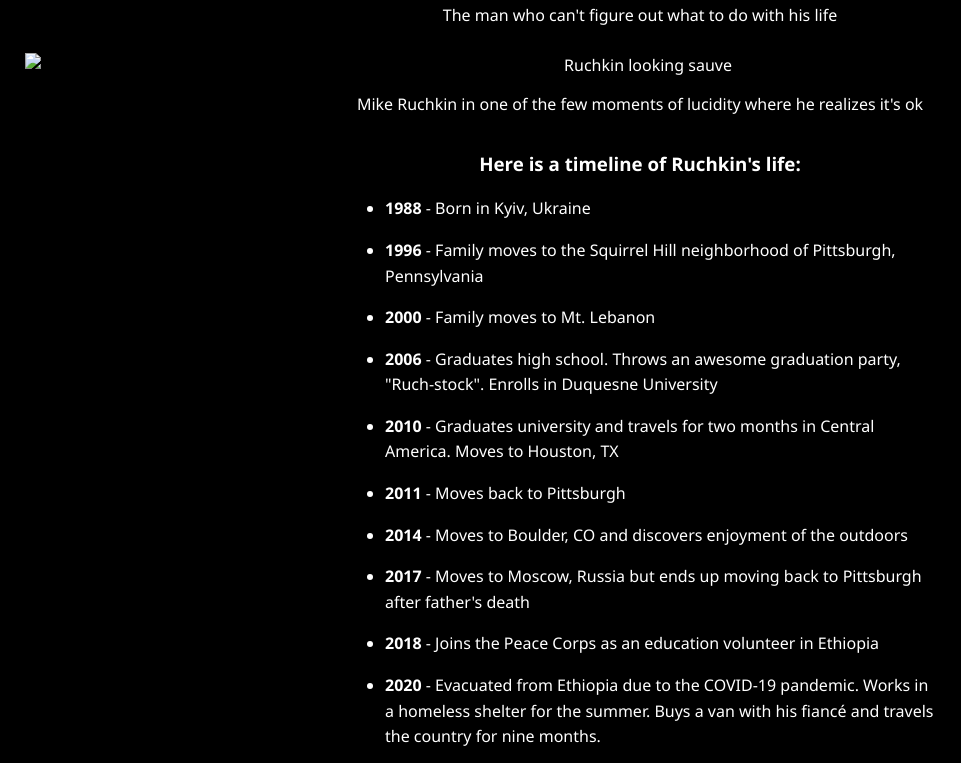
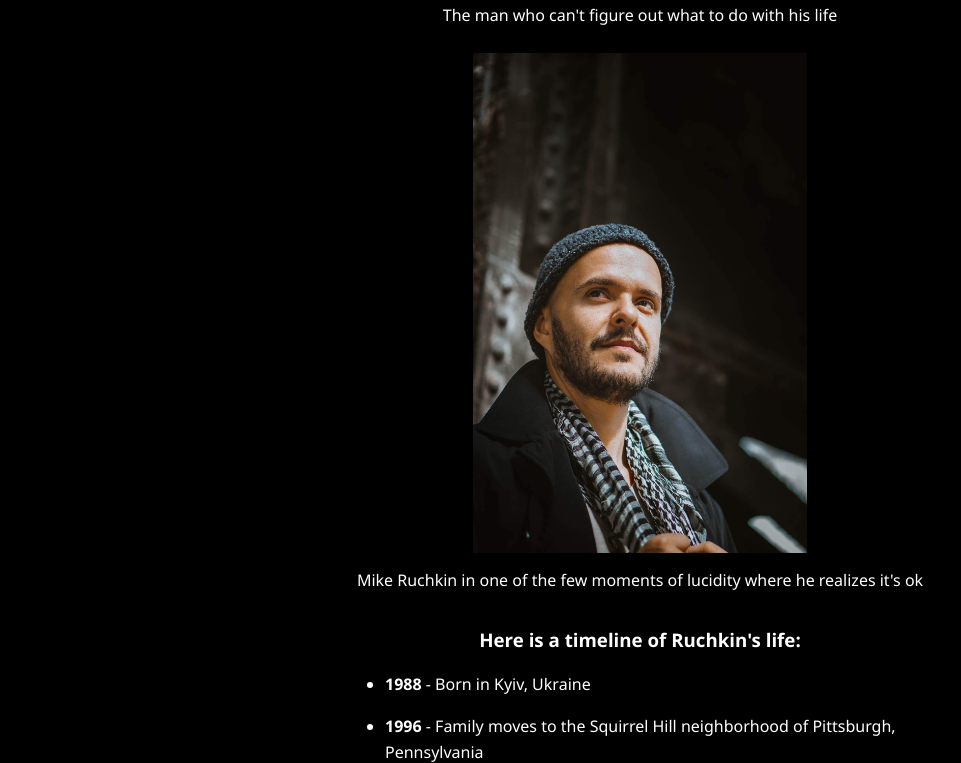
Before and after one commit to m-ruch/tribute-page, a plain HTML site: page index.html in a window 1280 px wide. Shown: the part 115-878 px from the top of the page, without its empty margins (0-961 px from the left). Drawn offline with Linux system fonts and the light colour scheme.

Commit message:
Fix img src

```diff
--- a/index.html
+++ b/index.html
@@ -12,7 +12,7 @@
         <h1 id="title">Mikhail V. Ruchkin</h1>
         <p>The man who can't figure out what to do with his life</p>
         <figure id="img-div">
-            <img id="image" src="./images/me.jpeg" alt="Ruchkin looking sauve">
+            <img id="image" src="./me.jpeg" alt="Ruchkin looking sauve">
             <figcaption id="img-caption">Mike Ruchkin in one of the few moments of lucidity where he realizes it's ok</figcaption>
         </figure>
         <section id="tribute-info">
```
